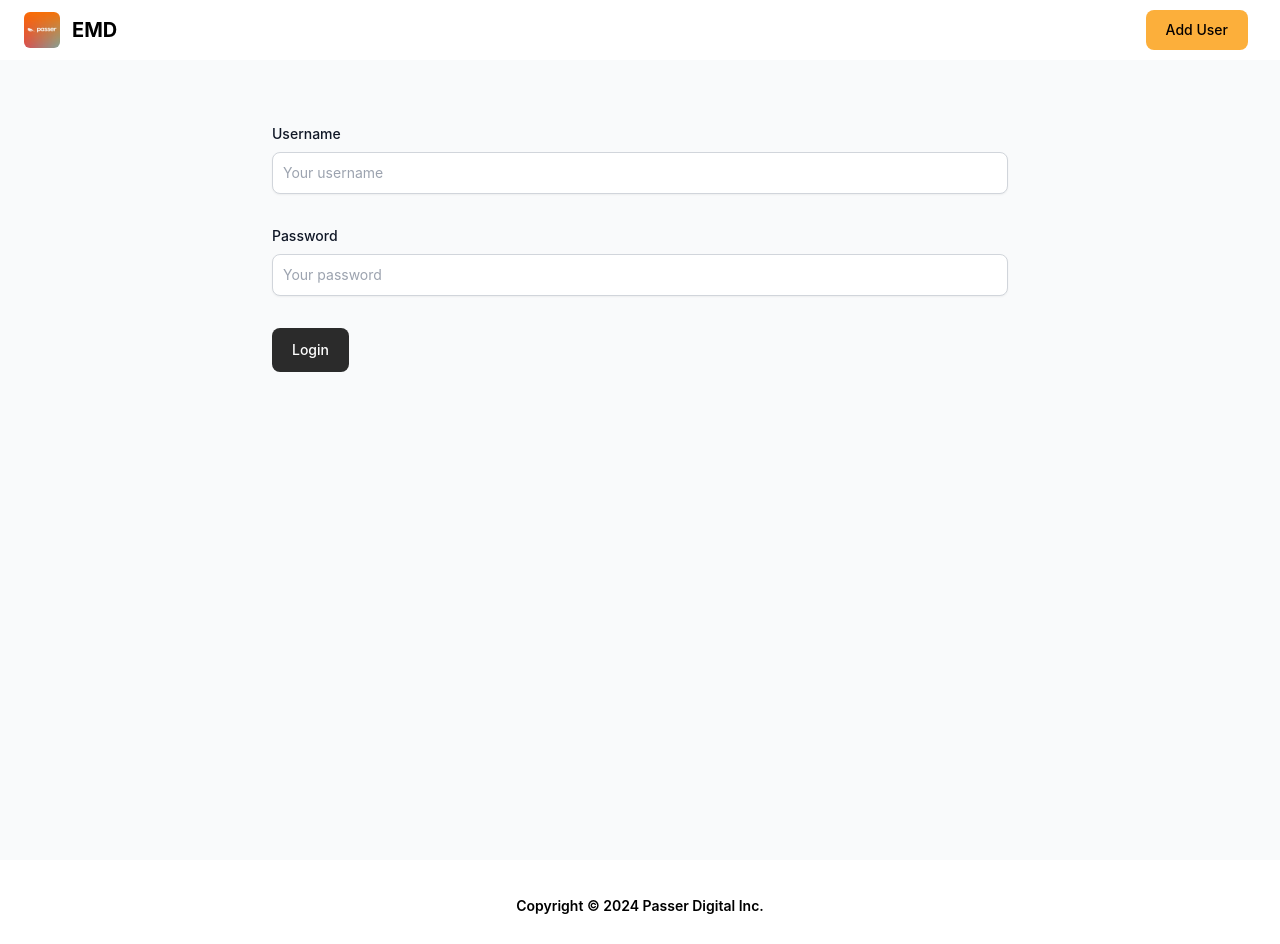
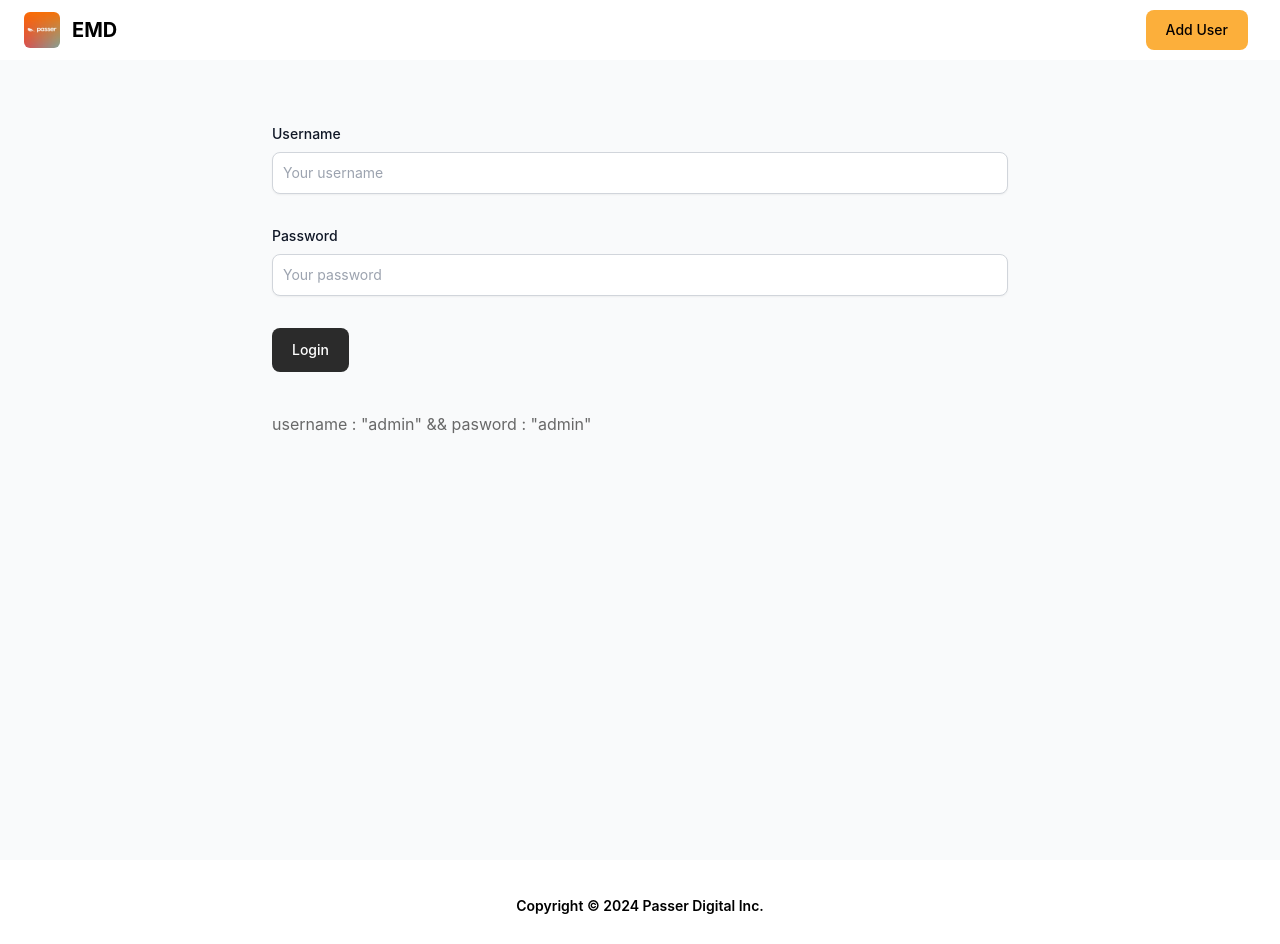
Before and after one commit to uidev-in/passer, a React (Create React App) app: page / in a window 1280 px wide. Built offline with nearby package versions, Linux system fonts and the light colour scheme.

Commit message:
add apaaword

```diff
--- a/src/component/Login/Login.jsx
+++ b/src/component/Login/Login.jsx
@@ -89,6 +89,9 @@ export default function Login() {
             Login
           </button>
         </form>
+        <p className="my-10 text-primary-grey opacity-70">
+          username : "admin" && pasword : "admin"
+        </p>
       </div>
     </section>
   );
```
